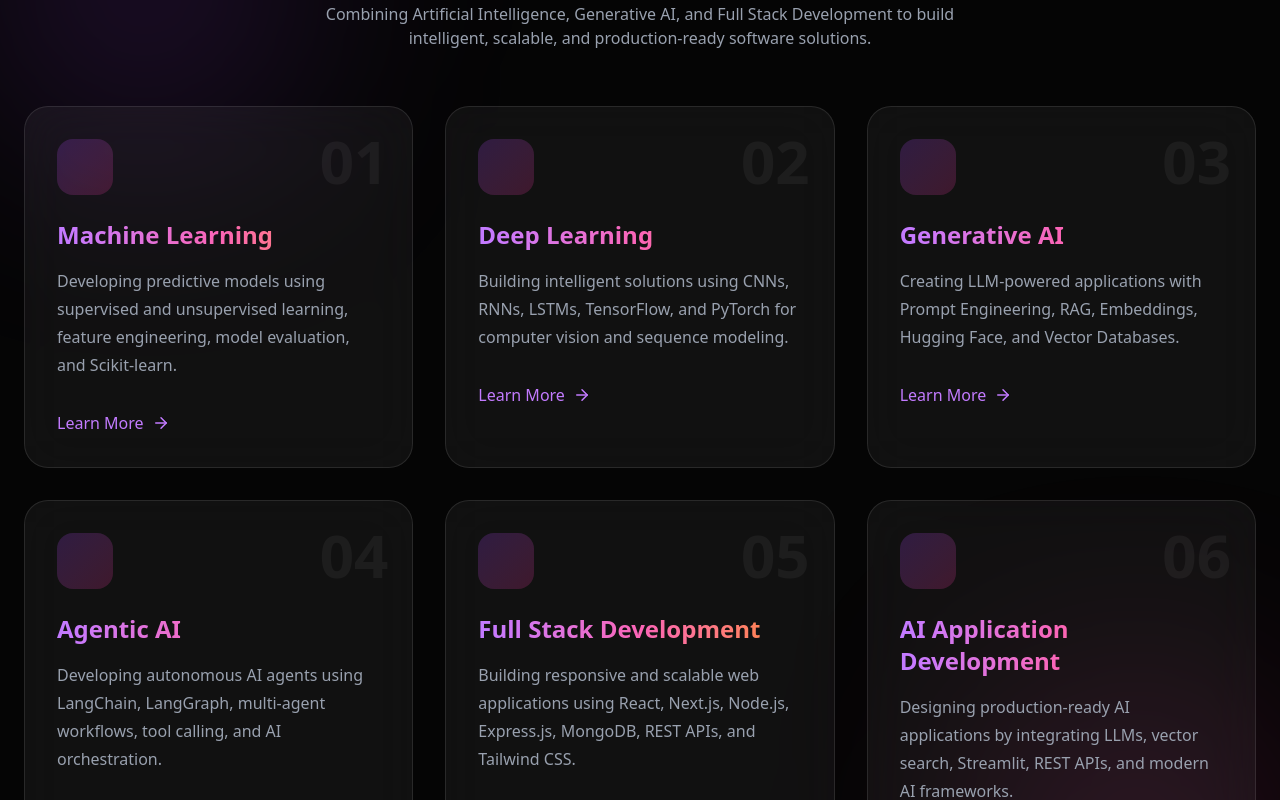
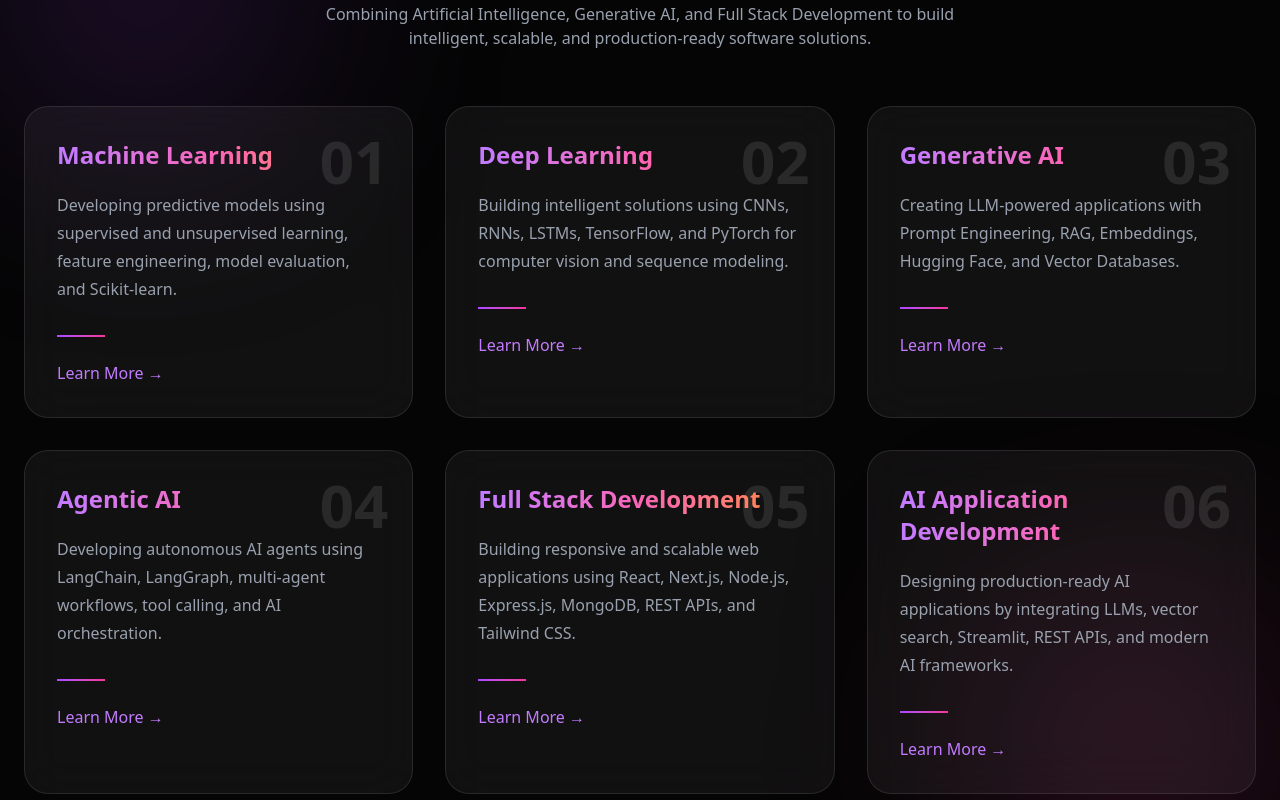
Before and after one commit to shivansh4565/Portfolio, a React (Vite) app: page / in a window 1280 px wide. Shown: the part 2300-3100 px from the top of the page. Built offline with nearby package versions, Linux system fonts and the light colour scheme.

Commit message:
Update ServiceCard.tsx

```diff
--- a/src/Components/ServiceCard.tsx
+++ b/src/Components/ServiceCard.tsx
@@ -1,18 +1,15 @@
 import React from "react";
-import { ArrowRight } from "lucide-react";
 
 interface ServiceCardProps {
   number: string;
   title: string;
   description: string;
-  icon: React.ReactNode;
 }
 
 const ServiceCard: React.FC<ServiceCardProps> = ({
   number,
   title,
   description,
-  icon,
 }) => {
   return (
     <div
@@ -33,37 +30,14 @@ const ServiceCard: React.FC<ServiceCardProps> = ({
         group
       "
     >
-      {/* Glow */}
-      <div className="absolute inset-0 opacity-0 group-hover:opacity-100 transition duration-500 bg-gradient-to-br from-purple-500/10 via-pink-500/5 to-orange-500/10"></div>
+      {/* Glow Background */}
+      <div className="absolute inset-0 opacity-0 group-hover:opacity-100 transition-opacity duration-500 bg-gradient-to-br from-purple-500/10 via-pink-500/5 to-orange-500/10"></div>
 
-      {/* Top Gradient */}
+      {/* Animated Top Border */}
       <div className="absolute top-0 left-0 h-1 w-full bg-gradient-to-r from-purple-500 via-pink-500 to-orange-500 scale-x-0 group-hover:scale-x-100 transition-transform duration-500 origin-left"></div>
 
-      {/* Icon */}
-      <div
-        className="
-        relative
-        z-10
-        w-14
-        h-14
-        flex
-        items-center
-        justify-center
-        rounded-2xl
-        bg-gradient-to-br
-        from-purple-500/20
-        to-pink-500/20
-        text-purple-400
-        mb-6
-        group-hover:scale-110
-        transition
-      "
-      >
-        {icon}
-      </div>
-
       {/* Number */}
-      <span className="absolute top-6 right-6 text-6xl font-black text-white/5">
+      <span className="absolute top-6 right-6 text-6xl font-black text-white/10 select-none">
         {number}
       </span>
 
@@ -73,15 +47,29 @@ const ServiceCard: React.FC<ServiceCardProps> = ({
       </h2>
 
       {/* Description */}
-      <p className="relative z-10 mt-4 text-gray-400 leading-7">
+      <p className="relative z-10 mt-5 text-gray-400 leading-7">
         {description}
       </p>
 
+      {/* Animated Divider */}
+      <div className="relative z-10 mt-8 h-[2px] w-12 bg-gradient-to-r from-purple-500 to-pink-500 group-hover:w-full transition-all duration-500"></div>
+
       {/* Learn More */}
-      <div className="relative z-10 mt-8 flex items-center gap-2 text-purple-400 font-medium group-hover:gap-4 transition-all">
-        Learn More
-        <ArrowRight size={18} />
-      </div>
+      <button
+        type="button"
+        className="
+          relative
+          z-10
+          mt-6
+          text-purple-400
+          font-medium
+          transition-all
+          duration-300
+          group-hover:translate-x-2
+        "
+      >
+        Learn More →
+      </button>
     </div>
   );
 };
```
Lines whose indentation alone changed are shown as unchanged.
